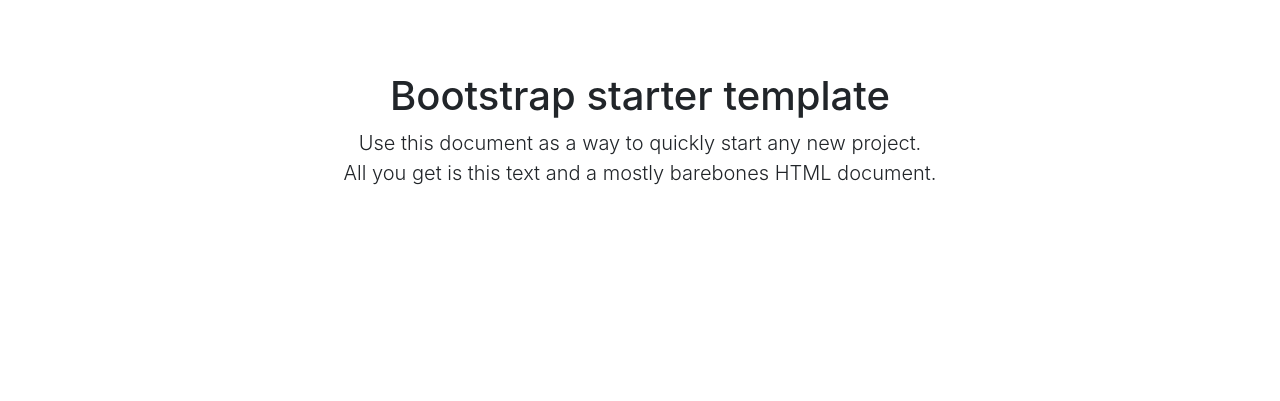
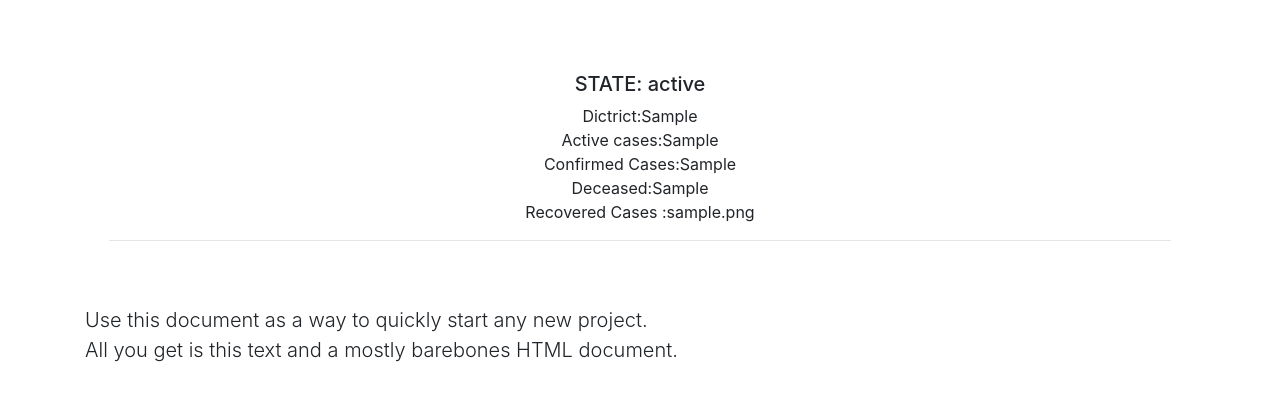
Before and after one commit to atheenaantonyt9689/covid19_data_project, a Django app: template templates/core_section/home.html in a window 1280 px wide. Shown: the part 56-457 px from the top of the page. Run offline with Django 3.2, Linux system fonts and the light colour scheme; tables that the repository leaves empty hold one stand-in row (values such as "Sample post"); the template is opened without the code that fills it: values that come from a table or form of the project are taken from there, most other values are stand-ins (such as "Sample title", 1, 10 or a date in 2020); parts of the project's set-up code (start-up, migrations or seed data) failed here and were passed over; some libraries are stand-ins or nearby versions.

Commit message:
list on page-

```diff
--- a/templates/core_section/home.html
+++ b/templates/core_section/home.html
@@ -5,7 +5,27 @@
 
 
       <div class="starter-template">
-        <h1>Bootstrap starter template</h1>
+
+
+        {% for covid_data in covid_dataset %}
+
+        <h5>STATE: {{ covid_data.state }}<br/></h5>
+         Dictrict:{{ covid_data.district }}<br/>
+        Active cases:{{ covid_data.active }}<br/>
+        Confirmed Cases:{{covid_data.confirmed }}<br/>
+        Deceased:{{ covid_data.deceased }}<br/>
+        Recovered Cases :{{ covid_data.recovered }}<br/>
+
+
+        <hr/>
+
+        {% endfor %}
+
+    </div>
+
+
+        <!--li>{{ covid_data }}</li-->
+
         <p class="lead">Use this document as a way to quickly start any new project.<br> All you get is this text and a mostly barebones HTML document.</p>
       </div>
 {% endblock content %}
```
Also changed, not shown: dashboard/management/commands/display_covid_details.py (+7 -0 lines), dashboard/views.py (+15 -3 lines).
